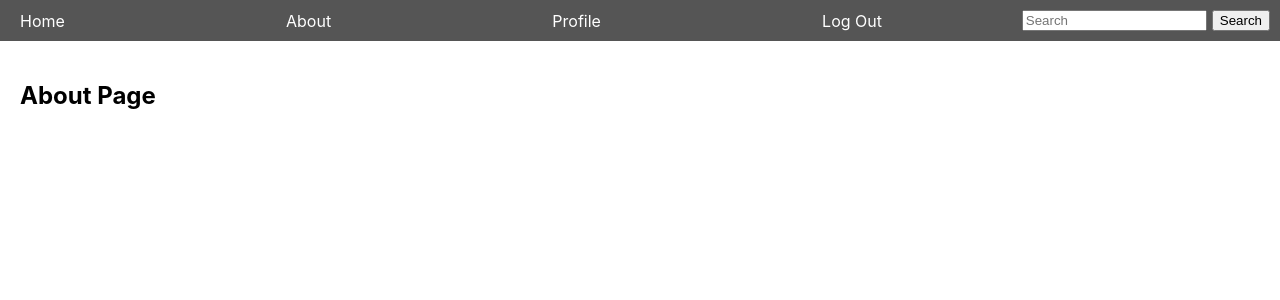
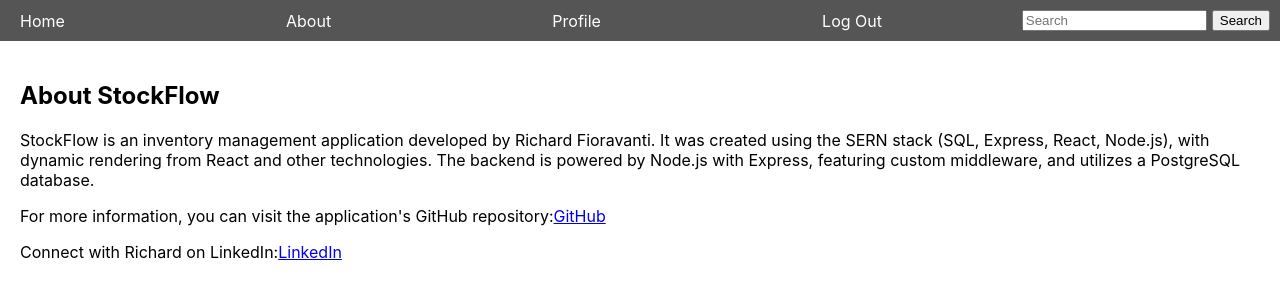
Before and after one commit to rdfioravanti/StockFlow, a React (Create React App) app in the folder frontend/: page /about in a window 1280 px wide. Shown: the top 300 px of the page. Built offline with nearby package versions, Linux system fonts and the light colour scheme; sample sign-in values are in the browser's storage.

Commit message:
Added about page information

```diff
--- a/frontend/src/components/pages/AboutPage.js
+++ b/frontend/src/components/pages/AboutPage.js
@@ -1,13 +1,30 @@
 import React from 'react';
 import Navbar from '../functional components/Navbar';
+import NotLoggedInPage from '../functional components/NotLoggedInRender'; // Importing the NotLoggedInPage component
 
 const AboutPage = () => {
+  if (!localStorage.getItem('idToken')) {
+    return <NotLoggedInPage />;
+  }
+
   return (
     <div>
       <Navbar />
       <div style={{ padding: '20px' }}>
-        <h2>About Page</h2>
-        {/* Your about page content goes here */}
+        <h2>About StockFlow</h2>
+        <p>
+          StockFlow is an inventory management application developed by Richard Fioravanti.
+          It was created using the SERN stack (SQL, Express, React, Node.js), with dynamic rendering from React and other technologies.
+          The backend is powered by Node.js with Express, featuring custom middleware, and utilizes a PostgreSQL database.
+        </p>
+        <p>
+          For more information, you can visit the application's GitHub repository:
+          <a href="https://github.com/rdfioravanti/StockFlow" target="_blank" rel="noopener noreferrer">GitHub</a>
+        </p>
+        <p>
+          Connect with Richard on LinkedIn:
+          <a href="https://www.linkedin.com/in/richard-fioravanti-6801b4275/" target="_blank" rel="noopener noreferrer">LinkedIn</a>
+        </p>
       </div>
     </div>
   );
```
